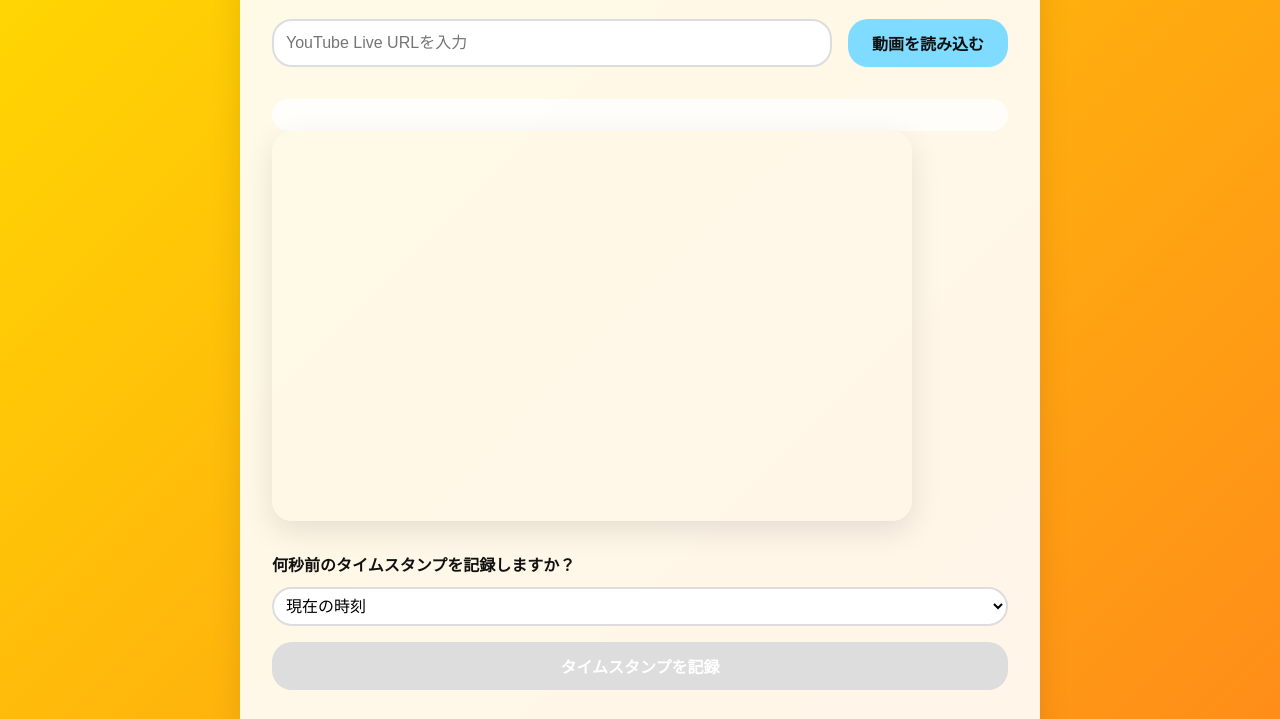
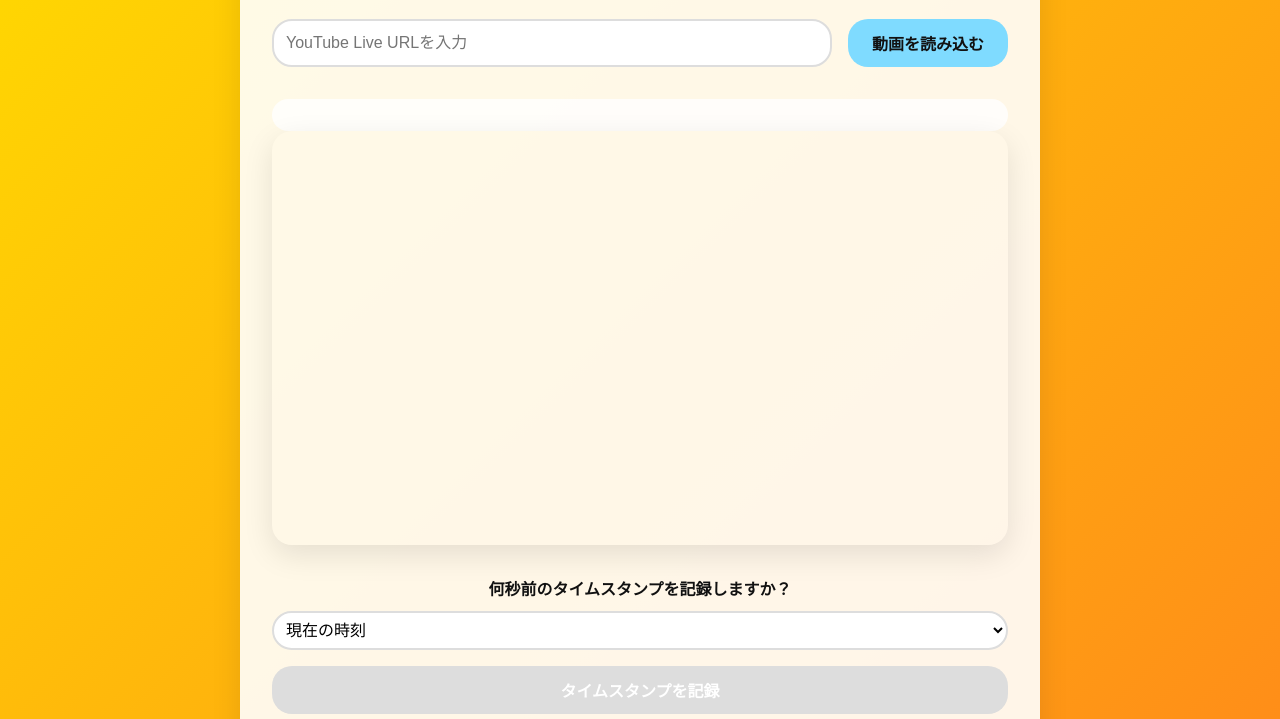
Before and after one commit to gktatsu/movie_timestamp, a plain HTML site: page index.html in a window 1280 px wide. Shown: the part 181-900 px from the top of the page. Drawn offline with Linux system fonts and the light colour scheme.

Commit message:
edit index.html youtubeプレイヤーのアスペクト比を固定

```diff
--- a/index.html
+++ b/index.html
@@ -42,6 +42,7 @@
             border-radius: 20px;
             box-shadow: 0 10px 30px rgba(0, 0, 0, 0.1);
             width: 100%;
+            text-align: center; /* コンテナ全体の中央寄せ */
         }
 
         .header {
@@ -115,13 +116,23 @@
             background-color: #39CCCC;
         }
 
+        /* プレイヤーのアスペクト比を16:9にするためのスタイル */
+        .player-wrapper {
+            position: relative;
+            width: 100%;
+            padding-bottom: 56.25%; /* 高さを16:9の比率に設定 (9/16 * 100 = 56.25%) */
+            height: 0;
+            margin-bottom: 2rem;
+        }
+
         #player {
-            margin-bottom: 2rem;
+            position: absolute;
+            top: 0;
+            left: 0;
+            width: 100%;
+            height: 100%;
+            border-radius: 20px;
             box-shadow: 0 10px 30px rgba(0, 0, 0, 0.1);
-            border-radius: 20px;
-            overflow: hidden;
-            width: 100%;
-            height: auto;
         }
 
         #getTimestamp {
@@ -281,27 +292,13 @@
                 margin-bottom: 0.5rem;
             }
         }
-
-        @media (max-width: 1200px) {
-            #player {
-                height: auto;
-                max-height: 480px;
-            }
-        }
-
-        @media (min-width: 1201px) {
-            #player {
-                height: 390px;
-                max-width: 640px;
-            }
-        }
     </style>
 </head>
 <body>
     <div class="container">
         <div class="header">
             <div class="logo">📺</div>
-            <h1>YouTube Live タイムスタンプ　アプリ</h1>
+            <h1>YouTube タイムスタンプ　アプリ</h1>
         </div>
         <div class="input-section">
             <input type="text" id="youtubeLinkInput" placeholder="YouTube Live URLを入力">
@@ -309,7 +306,12 @@
         </div>
         <div id="errorMessage"></div>
         <div id="loadingIndicator">動画を読み込んでいます...</div>
-        <div id="player"></div>
+
+        <!-- 16:9のアスペクト比を維持するためのラッパー -->
+        <div class="player-wrapper">
+            <div id="player"></div>
+        </div>
+
         <label for="timeOffset">何秒前のタイムスタンプを記録しますか？</label>
         <select id="timeOffset">
             <option value="0">現在の時刻</option>
```
